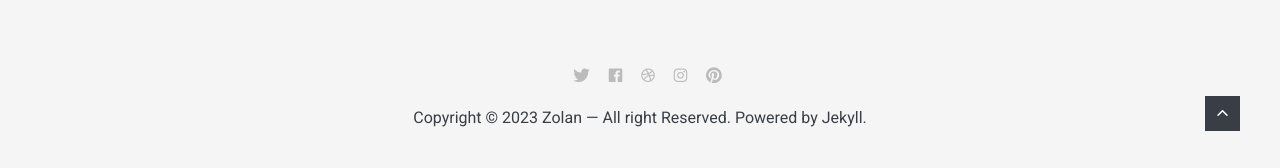
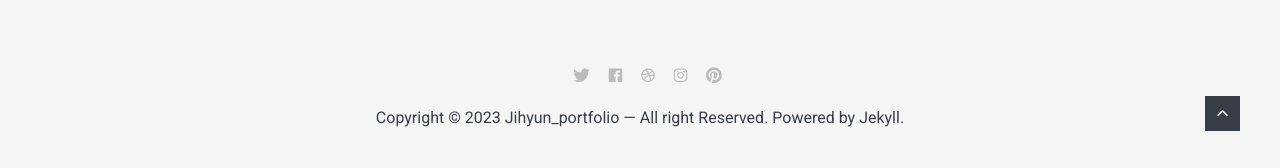
Before and after one commit to JyunIm/JyunIm.github.io, a Jekyll site: the page built from index.html, in a window 1280 px wide and 900 px high, scrolled down 2453 px. Shown: the part 729-897 px from the top of the window. Built offline with Jekyll 4.4.1, drawn with Linux system fonts in a browser that asks for light colours; nearby versions of some CDN libraries; the list of posts is cut into pages by our own code.

Commit message:
Update settings.yml

```diff
--- a/_data/settings.yml
+++ b/_data/settings.yml
@@ -1,6 +1,6 @@
 #-------------------------------
 # General Site Settings
-title: Zolan
+title: Jihyun_portfolio
 logo: logo.svg # You can add own logo.
 description: Zolan is modern minimal theme for Jekyll
 
```
